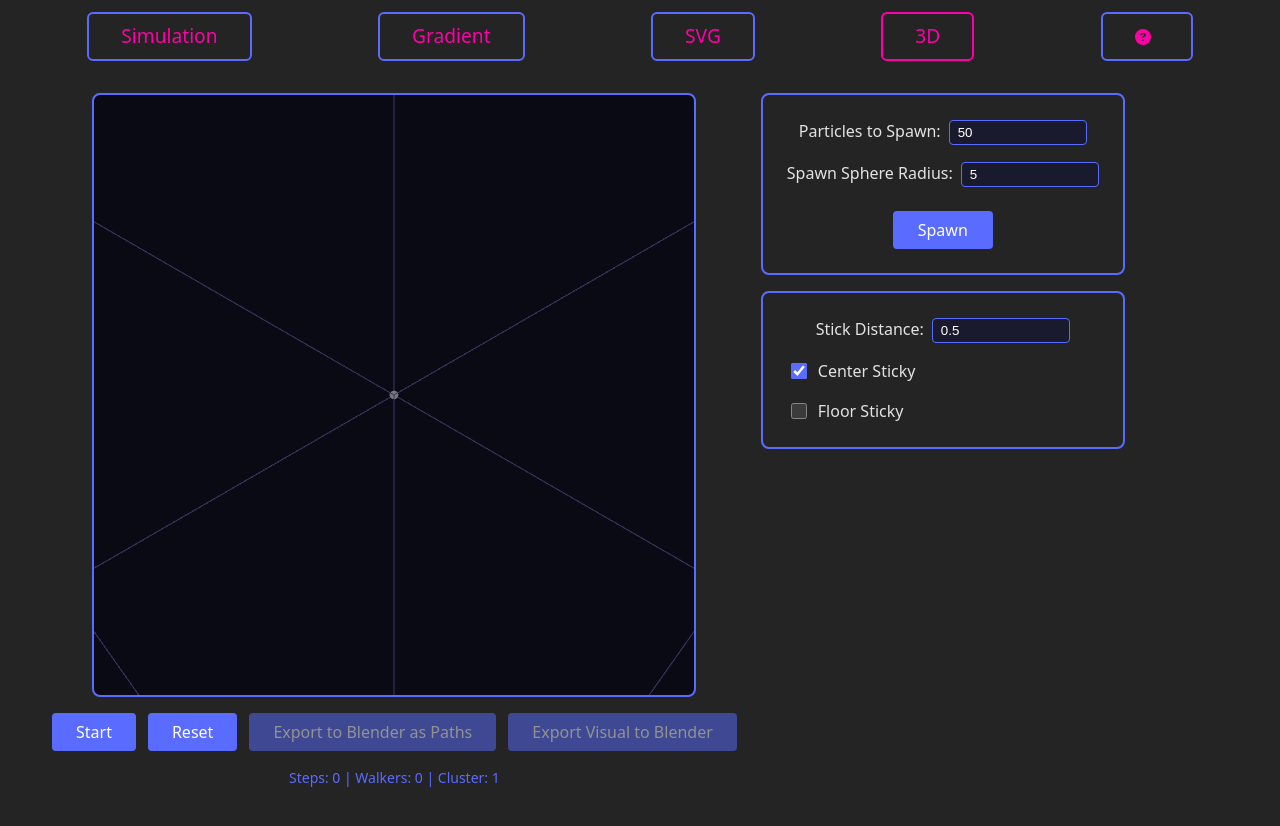
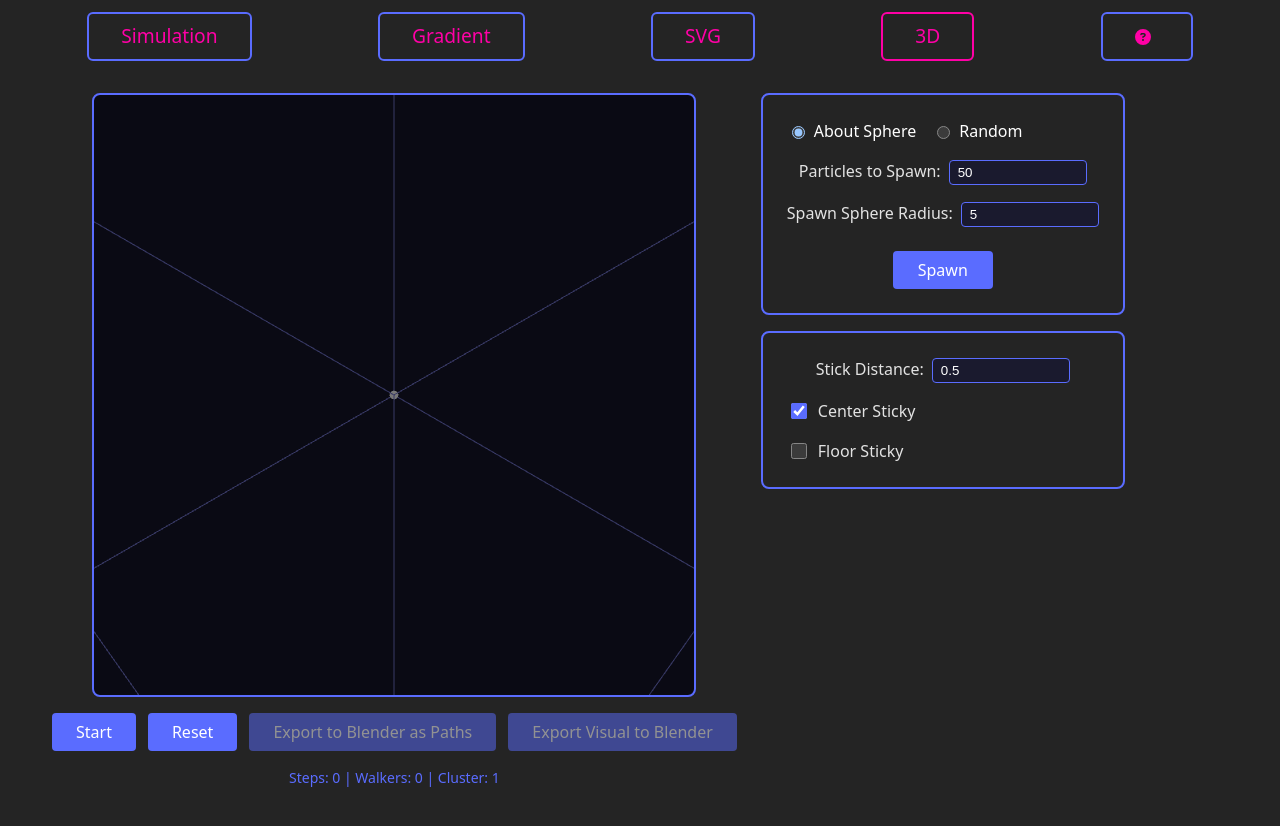
Before and after one commit to chriswininger/DLA-Studio-2025, a React (Vite) app: page /3d-dla in a window 1280 px wide. Shown: the top 826 px of the page. Built offline with nearby package versions, Linux system fonts and the light colour scheme.

Commit message:
add second distribution option for 3D spawn

```diff
--- a/src/tabs/three-dimensional-dla/sphere-spawn-controls/sphere-spawn-controls.css
+++ b/src/tabs/three-dimensional-dla/sphere-spawn-controls/sphere-spawn-controls.css
@@ -3,6 +3,24 @@
   border-radius: 8px;
   padding: 24px;
   min-width: 300px;
+}
+
+.dlasim-sphere-spawn-mode-group {
+  display: flex;
+  gap: 16px;
+  margin-bottom: 16px;
+}
+
+.dlasim-sphere-spawn-mode-label {
+  display: flex;
+  align-items: center;
+  gap: 6px;
+  cursor: pointer;
+  color: #fff;
+}
+
+.dlasim-sphere-spawn-mode-label input[type="radio"]:disabled {
+  cursor: not-allowed;
 }
 
 .dlasim-sphere-spawn-row {
--- a/src/tabs/three-dimensional-dla/sphere-spawn-controls/sphere-spawn-controls.tsx
+++ b/src/tabs/three-dimensional-dla/sphere-spawn-controls/sphere-spawn-controls.tsx
@@ -2,11 +2,14 @@ import { useDispatch } from "react-redux";
 import { useAppSelector } from "../../../store";
 import {
   setNumParticles,
+  setSpawnMode,
   setSpawnSphereRadius,
   addWalkers,
 } from "../three-dimensional-dla-slice";
+import type { SpawnMode } from "../three-dimensional-dla-slice";
 import type { RootState } from "../../../store";
 import type { Point3D } from "../dla-3d";
+import { BOUND_HALF_EXTENT } from "../three-dimensional-dla-constants";
 import "./sphere-spawn-controls.css";
 
 interface SphereSpawnControlsProps {
@@ -18,12 +21,39 @@ function SphereSpawnControls({ isRunning }: SphereSpawnControlsProps) {
   const numParticles = useAppSelector(
     (state: RootState) => state.threeDimensionalDla.numParticles,
   );
+  const spawnMode = useAppSelector(
+    (state: RootState) => state.threeDimensionalDla.spawnMode,
+  );
   const spawnSphereRadius = useAppSelector(
     (state: RootState) => state.threeDimensionalDla.spawnSphereRadius,
   );
 
   return (
     <div className="dlasim-sphere-spawn-controls">
+      <div className="dlasim-sphere-spawn-mode-group">
+        <label className="dlasim-sphere-spawn-mode-label">
+          <input
+            type="radio"
+            name="dla-3d-spawn-mode"
+            value="sphere"
+            checked={spawnMode === "sphere"}
+            onChange={handleModeChange}
+            disabled={isRunning}
+          />
+          About Sphere
+        </label>
+        <label className="dlasim-sphere-spawn-mode-label">
+          <input
+            type="radio"
+            name="dla-3d-spawn-mode"
+            value="random"
+            checked={spawnMode === "random"}
+            onChange={handleModeChange}
+            disabled={isRunning}
+          />
+          Random
+        </label>
+      </div>
       <div className="dlasim-sphere-spawn-row">
         <label htmlFor="dla-3d-spawn-count">Particles to Spawn:</label>
         <input
@@ -38,6 +68,7 @@ function SphereSpawnControls({ isRunning }: SphereSpawnControlsProps) {
           className="dlasim-sphere-spawn-input"
         />
       </div>
+      {spawnMode === "sphere" && (
         <div className="dlasim-sphere-spawn-row">
           <label htmlFor="dla-3d-spawn-radius">Spawn Sphere Radius:</label>
           <input
@@ -53,6 +84,7 @@ function SphereSpawnControls({ isRunning }: SphereSpawnControlsProps) {
             className="dlasim-sphere-spawn-input"
           />
         </div>
+      )}
       <button
         onClick={handleSpawn}
         disabled={isRunning}
@@ -62,6 +94,10 @@ function SphereSpawnControls({ isRunning }: SphereSpawnControlsProps) {
       </button>
     </div>
   );
+
+  function handleModeChange(e: React.ChangeEvent<HTMLInputElement>) {
+    dispatch(setSpawnMode(e.target.value as SpawnMode));
+  }
 
   function handleParticlesChange(e: React.ChangeEvent<HTMLInputElement>) {
     const val = parseInt(e.target.value, 10);
@@ -78,7 +114,10 @@ function SphereSpawnControls({ isRunning }: SphereSpawnControlsProps) {
   }
 
   function handleSpawn() {
-    const walkers = spawnWalkersInSphere(numParticles, spawnSphereRadius);
+    const walkers =
+      spawnMode === "sphere"
+        ? spawnWalkersInSphere(numParticles, spawnSphereRadius)
+        : spawnWalkersInBounds(numParticles, BOUND_HALF_EXTENT);
     dispatch(addWalkers(walkers));
   }
 }
@@ -100,4 +139,16 @@ function spawnWalkersInSphere(count: number, radius: number): Point3D[] {
   return walkers;
 }
 
+function spawnWalkersInBounds(count: number, halfExtent: number): Point3D[] {
+  const walkers: Point3D[] = [];
+  for (let i = 0; i < count; i++) {
+    walkers.push({
+      x: (Math.random() * 2 - 1) * halfExtent,
+      y: (Math.random() * 2 - 1) * halfExtent,
+      z: (Math.random() * 2 - 1) * halfExtent,
+    });
+  }
+  return walkers;
+}
+
 export default SphereSpawnControls;
--- a/src/tabs/three-dimensional-dla/three-dimensional-dla-slice.ts
+++ b/src/tabs/three-dimensional-dla/three-dimensional-dla-slice.ts
@@ -9,9 +9,12 @@ import {
 } from "./three-dimensional-dla-constants";
 import type { Point3D, ClusterMap3D } from "./dla-3d";
 
+export type SpawnMode = "sphere" | "random";
+
 export interface ThreeDimensionalDLAState {
   isRunning: boolean;
   numParticles: number;
+  spawnMode: SpawnMode;
   spawnSphereRadius: number;
   stickDistance: number;
   centerSticky: boolean;
@@ -24,6 +27,7 @@ export interface ThreeDimensionalDLAState {
 const initialState: ThreeDimensionalDLAState = {
   isRunning: false,
   numParticles: DEFAULT_PARTICLES_3D,
+  spawnMode: "sphere",
   spawnSphereRadius: DEFAULT_SPAWN_RADIUS,
   stickDistance: DEFAULT_STICK_DISTANCE,
   centerSticky: DEFAULT_CENTER_STICKY,
@@ -42,6 +46,9 @@ const slice = createSlice({
     },
     setNumParticles(state, action: PayloadAction<number>) {
       state.numParticles = action.payload;
+    },
+    setSpawnMode(state, action: PayloadAction<SpawnMode>) {
+      state.spawnMode = action.payload;
     },
     setSpawnSphereRadius(state, action: PayloadAction<number>) {
       state.spawnSphereRadius = action.payload;
@@ -75,6 +82,7 @@ const slice = createSlice({
       state.walkers = [];
       state.cluster = {};
       state.steps = 0;
+      state.spawnMode = "sphere";
       state.stickDistance = DEFAULT_STICK_DISTANCE;
       state.centerSticky = DEFAULT_CENTER_STICKY;
       state.floorSticky = DEFAULT_FLOOR_STICKY;
@@ -85,6 +93,7 @@ const slice = createSlice({
 export const {
   setIsRunning,
   setNumParticles,
+  setSpawnMode,
   setSpawnSphereRadius,
   setStickDistance,
   setCenterSticky,
```
Lines whose indentation alone changed are shown as unchanged.
